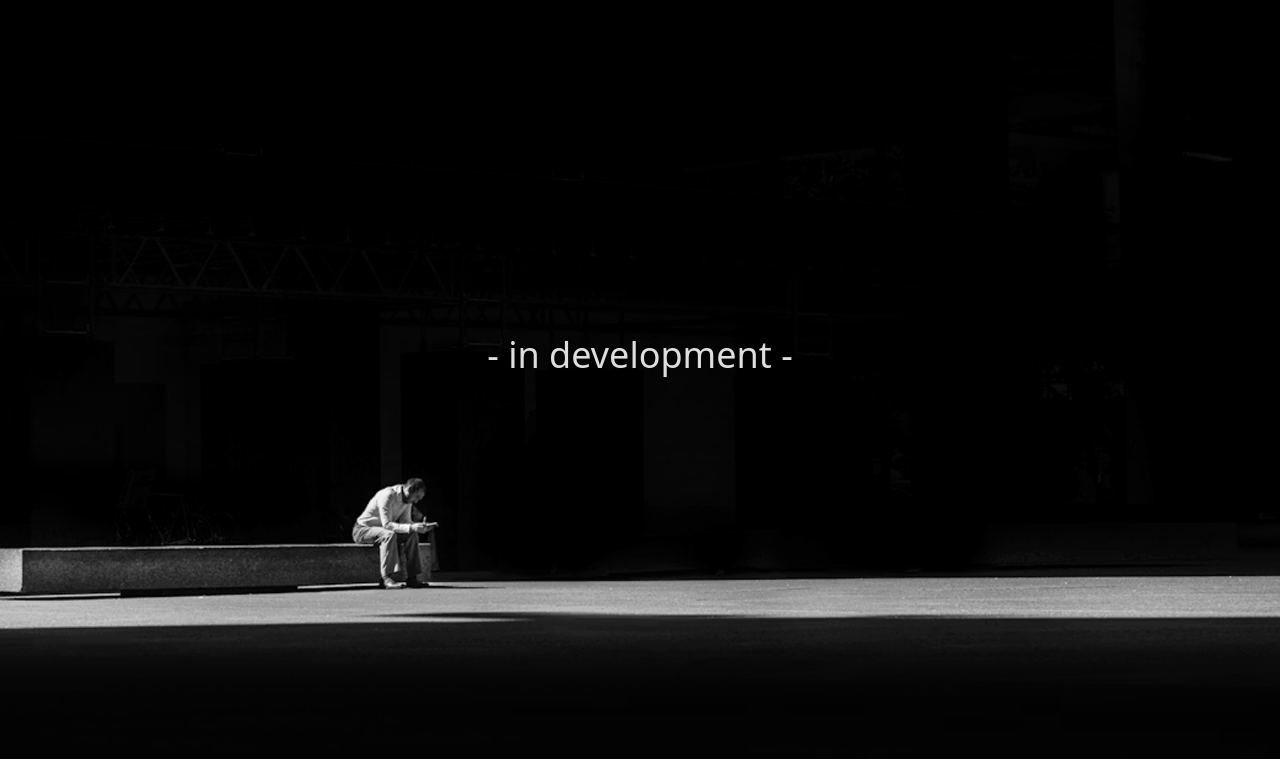
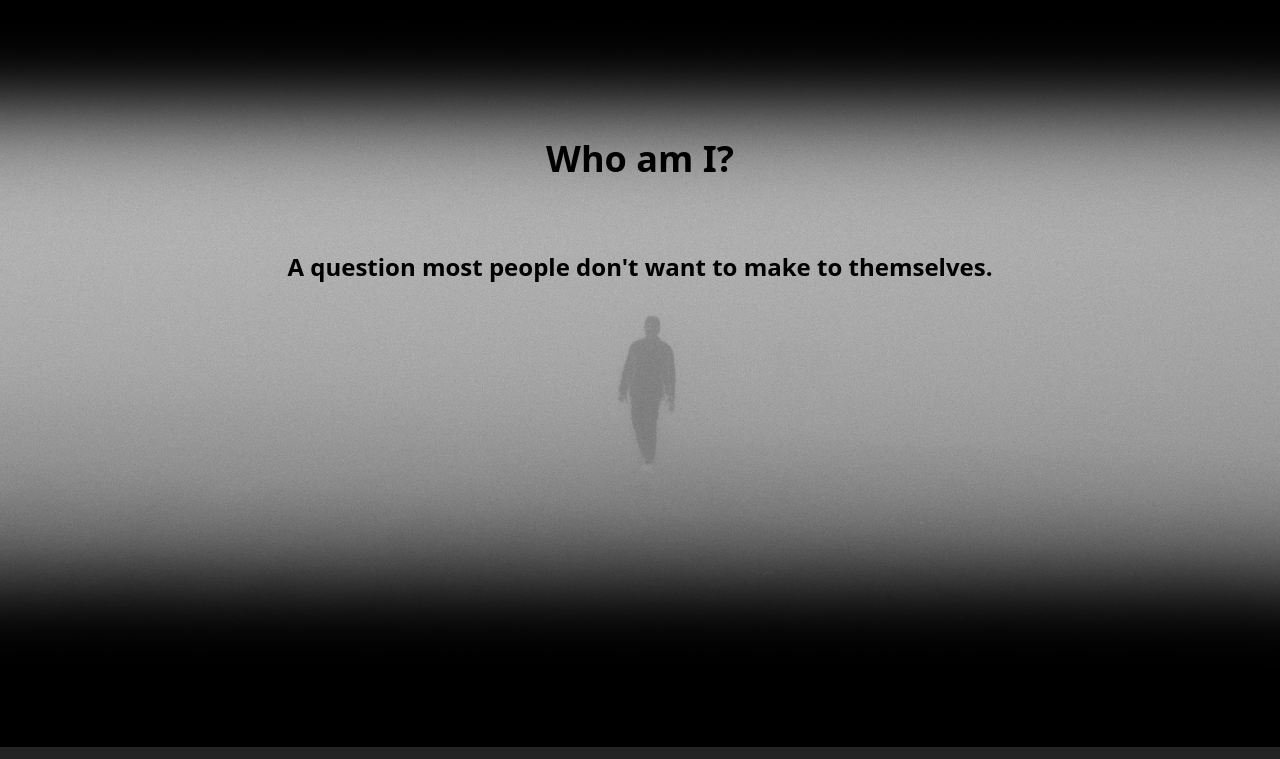
Before and after one commit to FelipeNascimentoDev/portifolio-2026, a React (Vite) app: page / in a window 1280 px wide. Shown: the part 913-1672 px from the top of the page. Built offline with nearby package versions, Linux system fonts and the light colour scheme.

Commit message:
feat(page): implement the section 2 of the website

```diff
--- a/src/pages/WhoAmI.jsx
+++ b/src/pages/WhoAmI.jsx
@@ -1,13 +1,22 @@
 
 function WhoAmI() {
   return (
-    <div>
+    <div className="md:-mt-1 -mt-0">
       <div className="bg-[url('./assets/Section_2.jpg')]
         bg-cover bg-center bg-no-repeat
-        h-full w-full"
+        h-screen w-full lg:pt-40 pt-52
+        flex justify-center"
       >
-        <div className="flex justify-center">
-          <h1 className="py-96 text-4xl">- in development -</h1>
+        <div className="justify-center place-items-center h-fit w-fit rounded-2xl
+         text-center text-black"
+         >
+          <h1 className="lg:py-8 md:py-16 p-2
+          text-4xl text-black font-bold">
+            Who am I?
+          </h1>
+          <p className="py-10 mx-10 text-2xl text-black font-bold">
+            A question most people don't want to make to themselves.
+          </p>
         </div>
       </div>
     </div>
```
Also changed, not shown: src/assets/Section_2.jpg.
